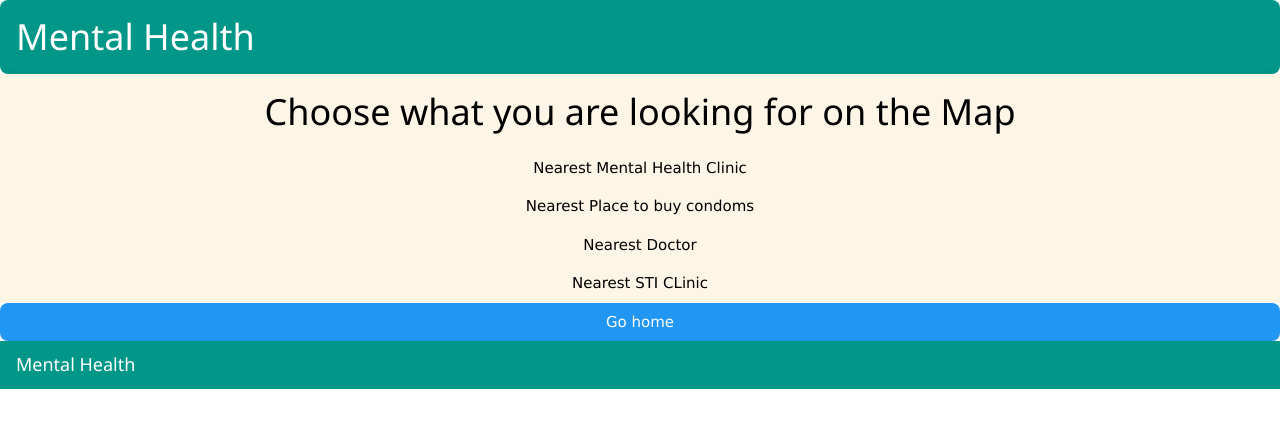
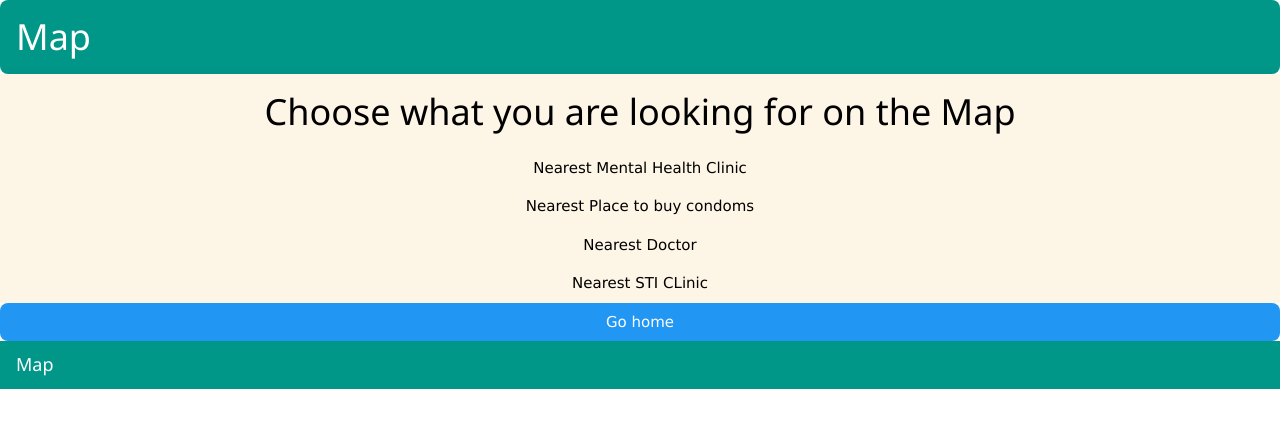
Before and after one commit to Smurfgalway/PPI_App, a plain HTML site: page templates/Main.html in a window 1280 px wide. Drawn offline with nearby package versions, Linux system fonts and the light colour scheme.

```diff
--- a/templates/Main.html
+++ b/templates/Main.html
@@ -7,7 +7,7 @@
 </head>
     <body>
         <header class="w3-container w3-teal w3-round-large">
-        <h1> Mental Health</h1>
+        <h1> Map</h1>
         </header>
         <div class="w3-card-4  w3-sand">
         <div class="w3-container w3-center">
@@ -32,7 +32,7 @@
             <button type="submit" class="w3-round-large w3-blue w3-button w3-block" > Go home </button>
         </form>
         <footer  class="w3-container w3-teal">
-            <h5> Mental Health</h5>
+            <h5> Map</h5>
         </footer>
     </body>
 </html>
```
